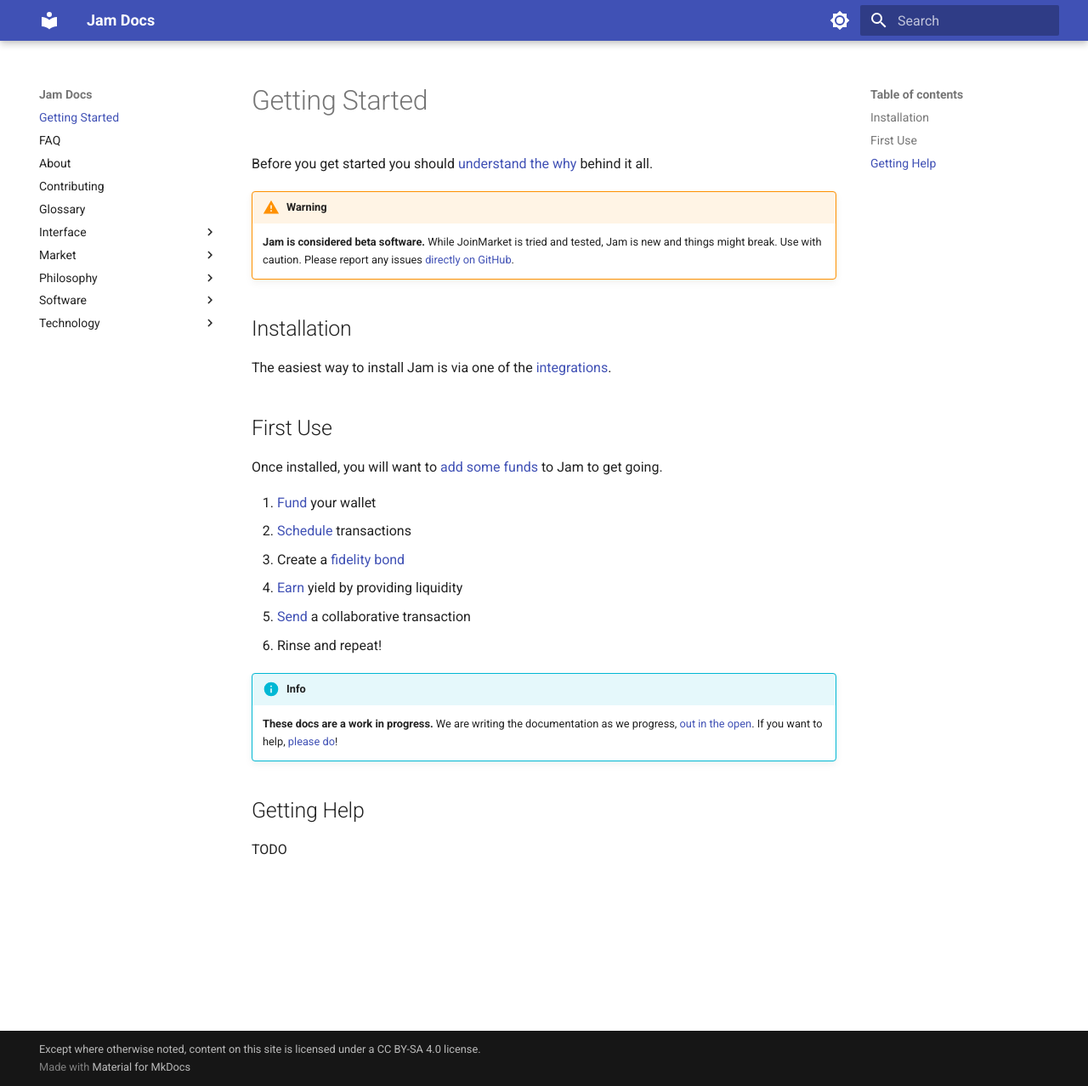
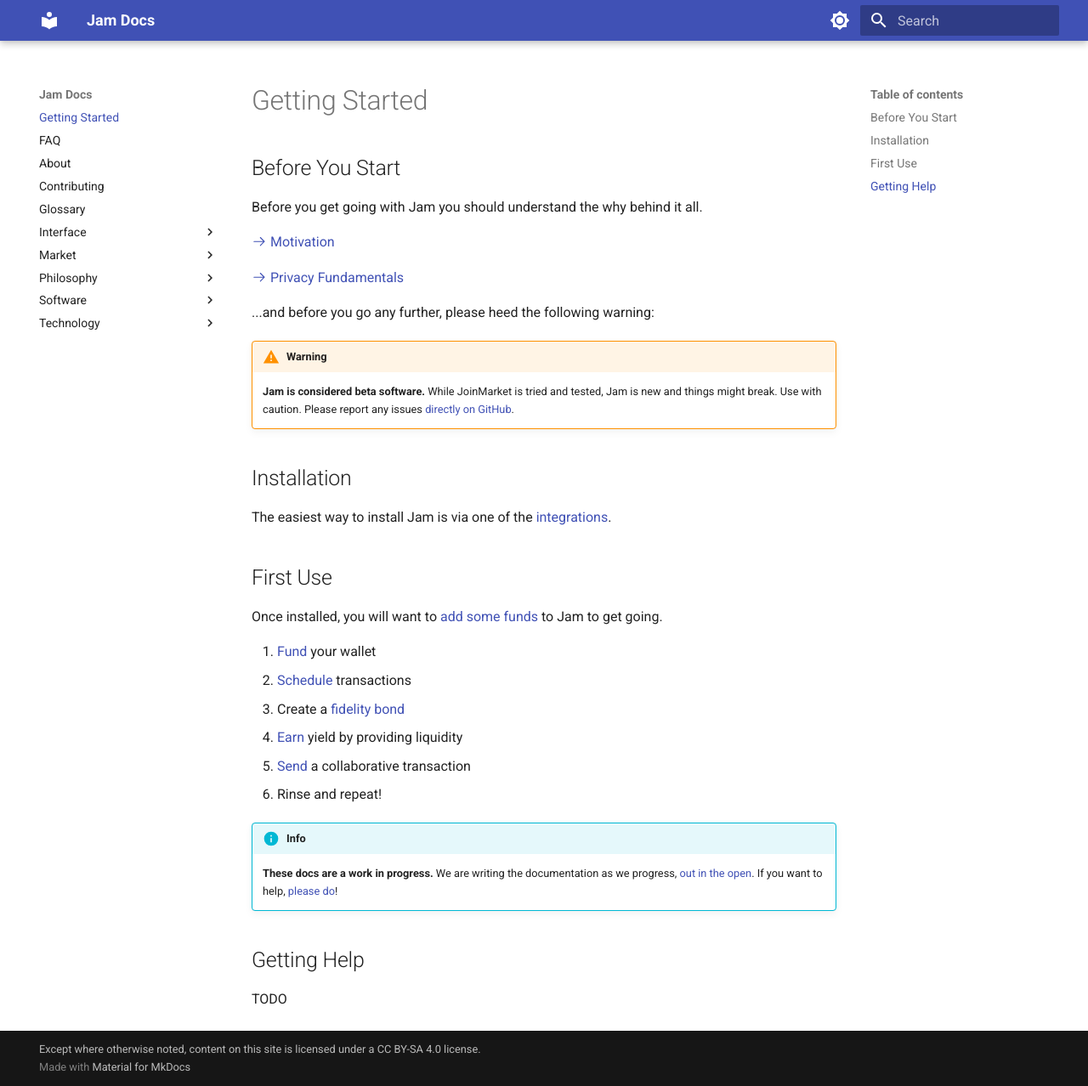
Before and after one commit to joinmarket-webui/jamdocs, an MkDocs documentation site: the page built from docs/index.md, in a window 1280 px wide and 1278 px high. Shown: the whole window at 85% size. Built offline with MkDocs 1.6.1 and Material for MkDocs 9.7.7, drawn with Linux system fonts in a browser that asks for light colours.

Commit message:
docs(index): add "before you start"

```diff
--- a/docs/index.md
+++ b/docs/index.md
@@ -1,8 +1,17 @@
 # Getting Started
 
-Before you get started you should [understand the why][why] behind it all.
+## Before You Start
 
-[why]: philosophy/motivation.md
+Before you get going with Jam you should understand the why behind it all.
+
+[:octicons-arrow-right-24: Motivation][motivation]
+
+[:octicons-arrow-right-24: Privacy Fundamentals][fundamentals]
+
+[motivation]: philosophy/motivation.md
+[fundamentals]: philosophy/fundamentals.md
+
+...and before you go any further, please heed the following warning:
 
 !!! warning
     **Jam is considered beta software.** While JoinMarket is tried and tested, Jam is new and things might break. Use with caution. Please report any issues [directly on GitHub](https://github.com/joinmarket-webui/joinmarket-webui/issues/new).
```
